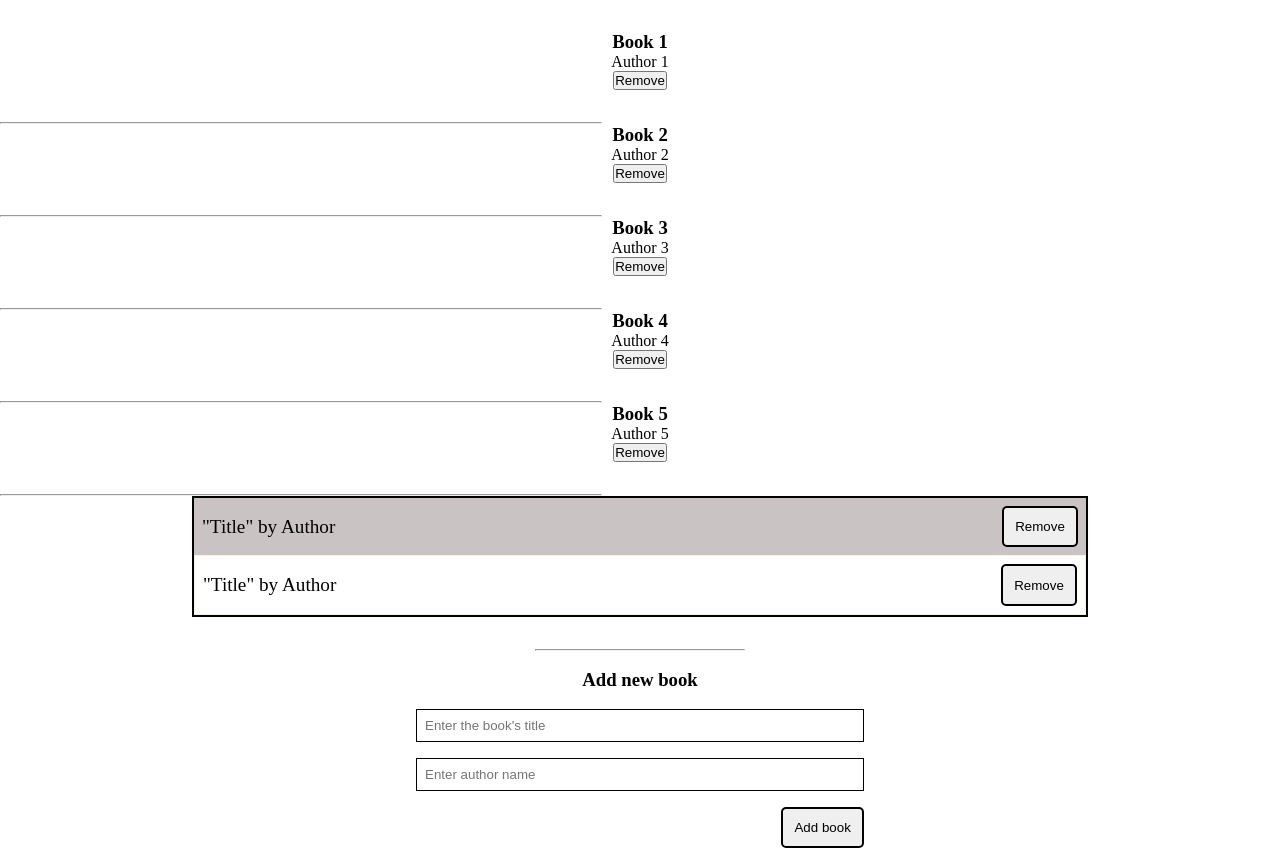
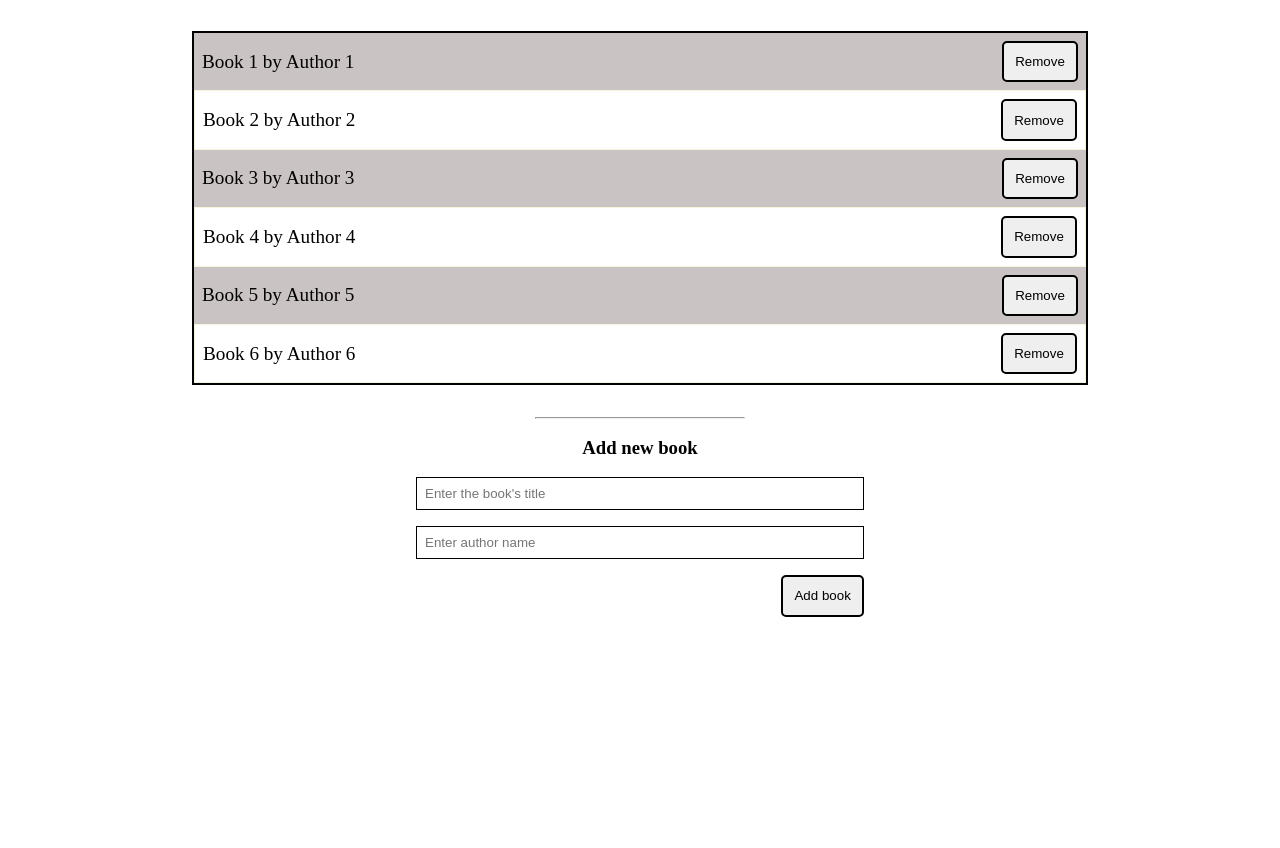
Before and after one commit to kwekubright/Awesome_Books, a website: page index.html in a window 1280 px wide. Shown: the part 60-908 px from the top of the page. After the commit the page ends 800 px from the top, so only its background shows below. Drawn offline with Linux system fonts and the light colour scheme.

Commit message:
Fix linters

```diff
--- a/index.html
+++ b/index.html
@@ -12,26 +12,27 @@
       <h1 class="book-header">Bright Library</h1>
       <div class="section-wrapper" id="books-container"></div>
     </section>
+
     <section class="main-container">
-      <div class="title-section">
-        <div class="blue-container">
+      <div class="title-section" id="books">
+        <!-- <div class="blue-container">
           <p class="title-descr">"Title" by Author</p>
           <button class="btn">Remove</button>
-        </div>
-        <div class="white-container">
+        </div> -->
+        <!-- <div class="white-container">
           <p class="title-descr">"Title" by Author</p>
           <button class="btn">Remove</button>
-        </div>
+        </div> -->
       </div>
-
     </section>
 
     <section id="add-book" class="flex">
-
       <div class="add-book-form flex flex-column">
-        <div class="section-title flex flex-column flex-justify-center flex-align-center">
-          <hr>
-            <h3 class="book-header">Add new book</h3>
+        <div
+          class="section-title flex flex-column flex-justify-center flex-align-center"
+        >
+          <hr />
+          <h3 class="book-header">Add new book</h3>
         </div>
         <form id="add-book-form" action="#" class="flex flex-column">
           <input
--- a/js/books.class.js
+++ b/js/books.class.js
@@ -6,6 +6,7 @@ function BookSkeleton(title, author) {
 
 class BookClass {
   hasBooks = localStorage.getItem('books');
+
   books = [
     {
       title: 'Book 1',
@@ -27,6 +28,10 @@ class BookClass {
       title: 'Book 5',
       author: 'Author 5',
     },
+    {
+      title: 'Book 6',
+      author: 'Author 6',
+    },
   ];
 
   constructor() {
@@ -43,17 +48,17 @@ class BookClass {
   displayBooks() {
     let bookHtml = '';
     for (let i = 0; i < this.books.length; i += 1) {
-      bookHtml += `
-    <div id='book-${i}'>
-      <div class='book'>
-        <h3 class='title'>${this.books[i].title} </h3>
-        <p class='author'>${this.books[i].author} </p>
-        <button onclick='removeBook(${i})'>Remove</button>
-      </div>
-      <hr>
-    </div>`;
+      bookHtml += `<div class="${
+        i % 2 === 0 ? 'blue-container' : 'white-container'
+      }" id="book-${i}">
+          <p class="title-descr">${this.books[i].title} by ${
+  this.books[i].author
+}</p>
+          <button class="btn" onclick='removeBook(${i})'>Remove</button>
+        </div>`;
     }
-    document.querySelector('#books-container').innerHTML = bookHtml;
+
+    document.querySelector('#books').innerHTML = bookHtml;
   }
 
   // Lets define our add book function
@@ -90,20 +95,21 @@ addButton.addEventListener('click', (e) => {
   // now lets get the new author
   const newAuthor = document.querySelector('#book-author-input').value;
   // lets add it to the books object at this point
-  let book = new BookClass();
+  const book = new BookClass();
   book.addBook(newTitle, newAuthor);
   // okay great. Lets reset the form now
   form.reset();
 });
 
+/* eslint-disable */
 function removeBook(key) {
-  book = new BookClass();
+  const book = new BookClass();
   book.removeBook(key);
 }
-
+/* eslint-enable */
 
 // load the form fields from local storage
 window.onload = () => {
-  books_ = new BookClass();
-  books_.displayBooks();
+  const books = new BookClass();
+  books.displayBooks();
 };
```
Also changed, not shown: style.css (line endings or trailing spaces).
